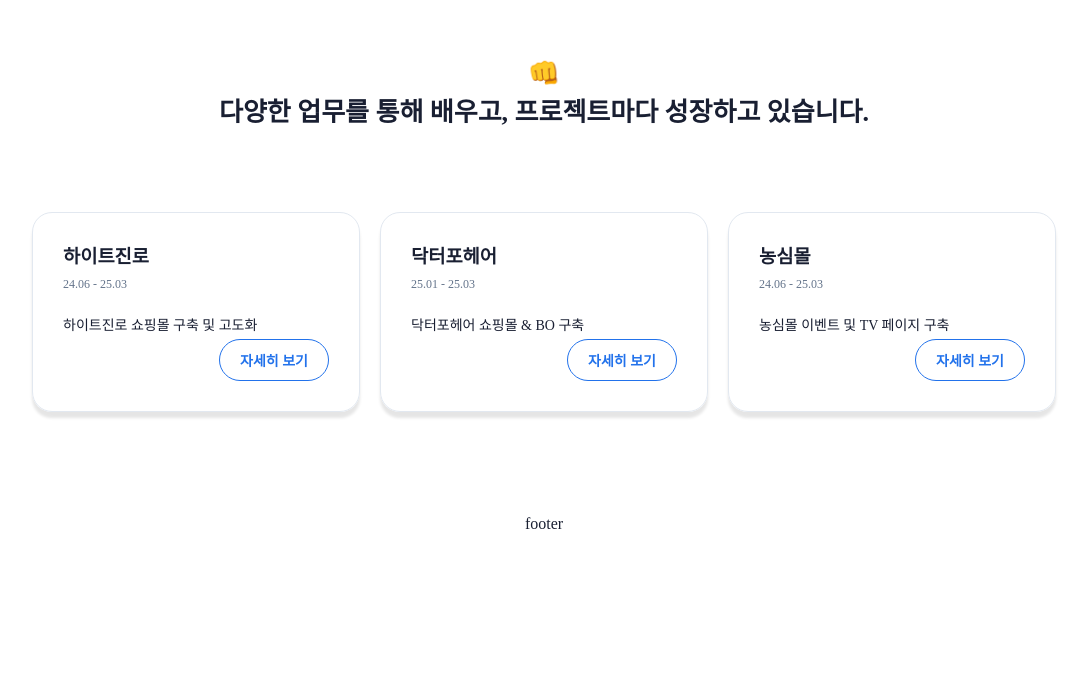
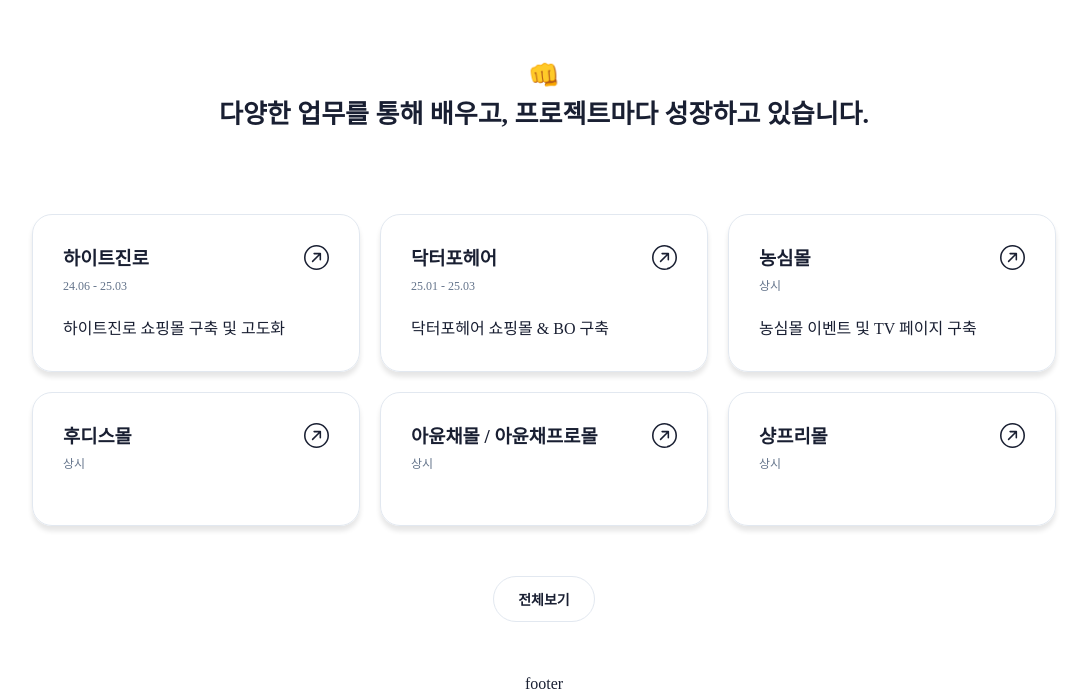
Before and after one commit to oLangS2/portfolio, a React (Create React App) app: page / in a window 1280 px wide. Shown: the part 2125-2821 px from the top of the page, without its empty margins (96-1183 px from the left). Before the commit the page ends 2661 px from the top, so only its background shows below. Built offline with nearby package versions, Linux system fonts and the light colour scheme; a web font is replaced by a local one.

Commit message:
프로젝트 전체보기 상태값에 따른 분기처리 작업완료

```diff
--- a/src/components/projects/ProjectCard.jsx
+++ b/src/components/projects/ProjectCard.jsx
@@ -1,12 +1,17 @@
 import React from 'react';
+import { BsArrowUpRightCircle } from "react-icons/bs";
 
 const ProjectCard = ({ data, onClick }) => {
   return (
     <div className="card" onClick={onClick}>
-      <h3>{data.company}</h3>
-      <span>{data.period}</span>
-      <p>{data.title}</p>
-      <button className="see-more">자세히 보기</button>
+      <div className="desc">
+        <h3>{data.company}</h3>
+        <span>{data.period}</span>
+        <p>{data.title}</p>
+      </div>
+      <button className="detail_more">
+        <BsArrowUpRightCircle size={25}/>
+      </button>
     </div>
   );
 };
--- a/src/components/sections/Career.jsx
+++ b/src/components/sections/Career.jsx
@@ -5,7 +5,7 @@ const career = () => {
     <div className="section" id="career">
       <div className="section_wrap career_wrap">
         <div className="title">
-          경력
+          경력 및 담당업무
         </div>
         <ul className='box_wrap'>
           <li className='box flex'>
--- a/src/components/sections/Projects.jsx
+++ b/src/components/sections/Projects.jsx
@@ -5,6 +5,10 @@ import projectData from '../../data/projects';
 
 const Projects = () => {
   const [selected, setSelected] = useState(null);
+  const [moreProject, setMoreProject] = useState(false);
+
+  //더보기 버튼 상태값에 따른 프로젝트 개수 데이터 잘라내기
+  const visibleProjects = moreProject ? projectData : projectData.slice(0,6);
 
   return (
     <>
@@ -14,12 +18,22 @@ const Projects = () => {
             👊 <br />
             다양한 업무를 통해 배우고, 프로젝트마다 성장하고 있습니다.
           </div>
-          <section className="project_wrap flex flex-wrap justify-start gap-20">
+          <section className="card_wrap">
             {/* 프로젝트 카드 */}
-            {projectData.map((p) => (
+            {visibleProjects.map((p) => (
               <ProjectCard key={p.id} data={p} onClick={() => setSelected(p)} />
             ))}
           </section>
+          {/* 더보기 버튼 클릭 시 프로젝트 데이터 추가로 불러오기 */}
+          {!moreProject ? (
+              <button className="more_project" onClick={() => setMoreProject(true)}>
+                전체보기
+              </button>
+            ) : (
+              <button className="more_project" onClick={() => setMoreProject(false)}>
+                접어두기
+              </button>
+            )}
         </div>
       </div>
       {/* 프로젝트 카드 클릭 시 모달 활성화 */}
--- a/src/data/projects.js
+++ b/src/data/projects.js
@@ -22,9 +22,81 @@ const projectData = [
     id: 3,
     title: "농심몰 이벤트 및 TV 페이지 구축",
     company: "농심몰",
-    period: "24.06 - 25.03",
+    period: "상시",
     description:
       "백엔드 API를 활용하여 게임 이벤트 페이지를 제작하고, 농심몰 TV와 이를 관리하기 위한 백오피스를 개발했습니다.",
+    tech: ["React", "API", "SCSS", "JavaScript"],
+  },
+  {
+    id: 4,
+    title: "",
+    company: "후디스몰",
+    period: "상시",
+    description:
+      "",
+    tech: ["React", "API", "SCSS", "JavaScript"],
+  },
+  {
+    id: 5,
+    title: "",
+    company: "아윤채몰 / 아윤채프로몰",
+    period: "상시",
+    description:
+      "",
+    tech: ["React", "API", "SCSS", "JavaScript"],
+  },
+  {
+    id: 6,
+    title: "",
+    company: "샹프리몰",
+    period: "상시",
+    description:
+      "",
+    tech: ["React", "API", "SCSS", "JavaScript"],
+  },
+  {
+    id: 7,
+    title: "",
+    company: "에스원",
+    period: "상시",
+    description:
+      "",
+    tech: ["React", "API", "SCSS", "JavaScript"],
+  },
+  {
+    id: 8,
+    title: "",
+    company: "엘리트교복",
+    period: "상시",
+    description:
+      "",
+    tech: ["React", "API", "SCSS", "JavaScript"],
+  },
+  {
+    id: 9,
+    title: "",
+    company: "윌비",
+    period: "상시",
+    description:
+      "",
+    tech: ["React", "API", "SCSS", "JavaScript"],
+  },
+  {
+    id: 10,
+    title: "",
+    company: "하이어랭크",
+    period: "상시",
+    description:
+      "",
+    tech: ["React", "API", "SCSS", "JavaScript"],
+  },
+  {
+    id: 11,
+    title: "",
+    company: "세일레이싱",
+    period: "상시",
+    description:
+      "",
     tech: ["React", "API", "SCSS", "JavaScript"],
   },
 ];
--- a/src/styles/global.scss
+++ b/src/styles/global.scss
@@ -39,8 +39,6 @@ body{
     line-height:1.5;
     color:$gray-0;
     font-family: 'Pretendard';
-    overflow: hidden;
-    height: 100%;
 }
 nav,ol,ul{
     list-style:none;
@@ -96,9 +94,6 @@ button {
     align-items: center;
     justify-content: center;
 }
-.justify-start{
-    justify-content: flex-start;
-}
 .gap-10{
     gap: 10px;
 }
@@ -148,7 +143,7 @@ button {
     .about_wrap{
         .box{
             flex:1;
-            background: $gray-6;
+            border: 1px solid $gray-4;
             padding: 100px 50px;
             border-radius: 20px;
             span{
@@ -222,40 +217,36 @@ button {
     }
     //!SECTION 경력
     //SECTION 프로젝트
-    .project_wrap{
+    .projects_wrap{
+        .card_wrap{
             padding: 50px 0;
+            display: grid;
+            grid-template-columns: 1fr 1fr 1fr;
+            grid-column-gap: 20px;
+            grid-row-gap: 20px;
             .card{
                 cursor: pointer;
-            flex: 1;
                 border: 1px solid $gray-4;
                 border-radius: 20px;
-            padding: 30px;
-            height: 200px;
+                padding: 30px 30px;
+                height: max-content;
                 text-align: left;
                 position: relative;
                 transition: 0.3s;
-            box-shadow: 0 6px 3px rgba(0, 0, 0, 0.10);
+                box-shadow: 0 5px 5px rgba(0, 0, 0, 0.10);
                 span{
                     font-size: 12px;
                     color: $gray-2;
                 }
                 p{
                     margin-top: 20px;
-                font-size: 14px;
+                    font-size: 16px;
                 }
-            .see-more{
-                border:1px solid $point;
-                border-radius: 100px;
-                background-color: $white-0;
-                color: $point;
-                font-size: 14px;
-                padding: 10px 20px;
+                .detail_more{
                     position: absolute;
-                bottom: 30px;
+                    top: 30px;
                     right: 30px;
-                font-weight: 600;
                 }
-
                 &:hover{
                     border: $white-0;
                     background-color: $point;
@@ -264,9 +255,41 @@ button {
                     span{
                         color: $white-0;
                     }
+                    .detail_more{
+                        color: $white-0;
                     }
                 }
             }
+        }
+        .more_project{
+            border: 1px solid $gray-4;
+            color: $gray-0;
+            font-size: 14px;
+            padding: 12px 24px;
+            font-weight: 600;
+            border-radius: 100px;
+            position: relative;
+            overflow: hidden;
+            &::after{
+                content:"";
+                position: absolute;
+                top: 0;
+                left: -100%;
+                background-color: $gray-1;
+                width: 100%;
+                height: 100%;
+                z-index: -1;
+                transition: 0.3s;
+            }
+            &:hover{
+                color: $white-0;
+                &::after{
+                    left: 0;
+                }
+            }
+        }
+    }
+
     //!SECTION 프로젝트
 }
 
@@ -307,6 +330,7 @@ button {
 
 //SECTION 프로젝트 모달
 .modal_overlay{
+    z-index: 101;
     width: 100%;
     height: 100%;
     background: rgba(0, 0, 0, 0.2);
```
Lines whose indentation alone changed are shown as unchanged.
